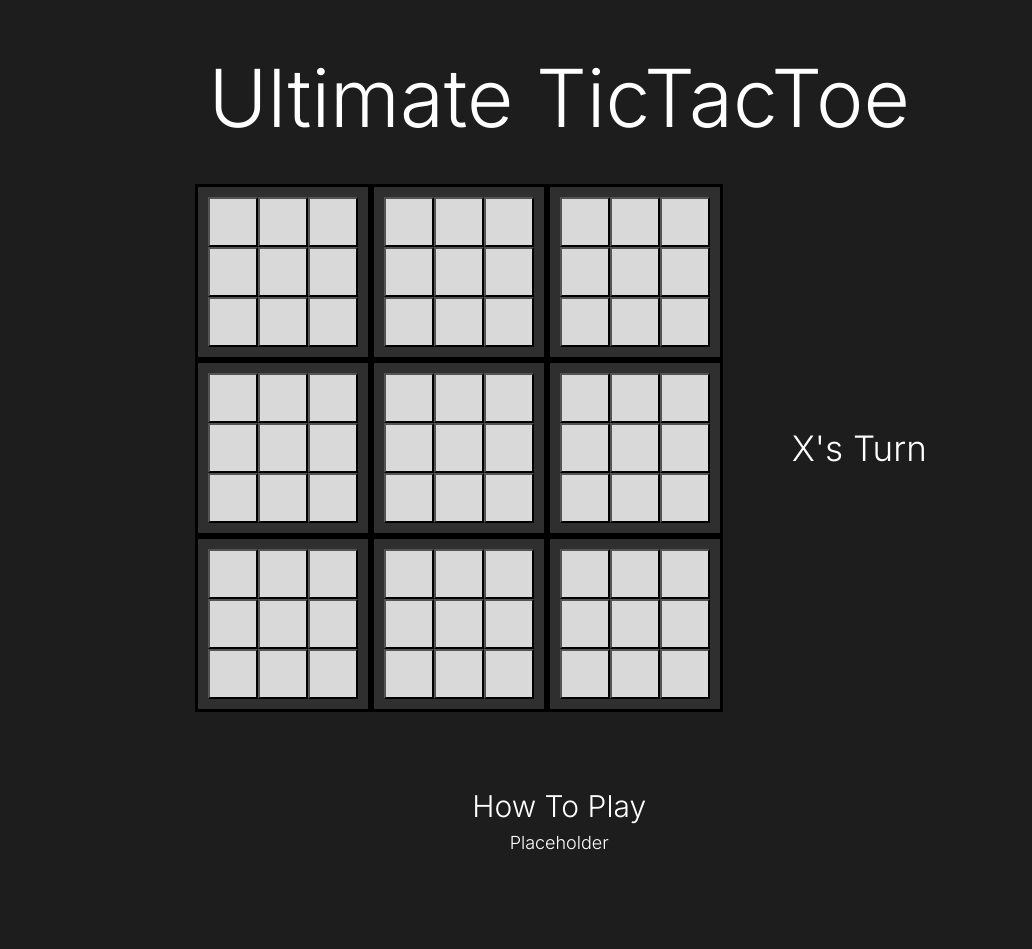
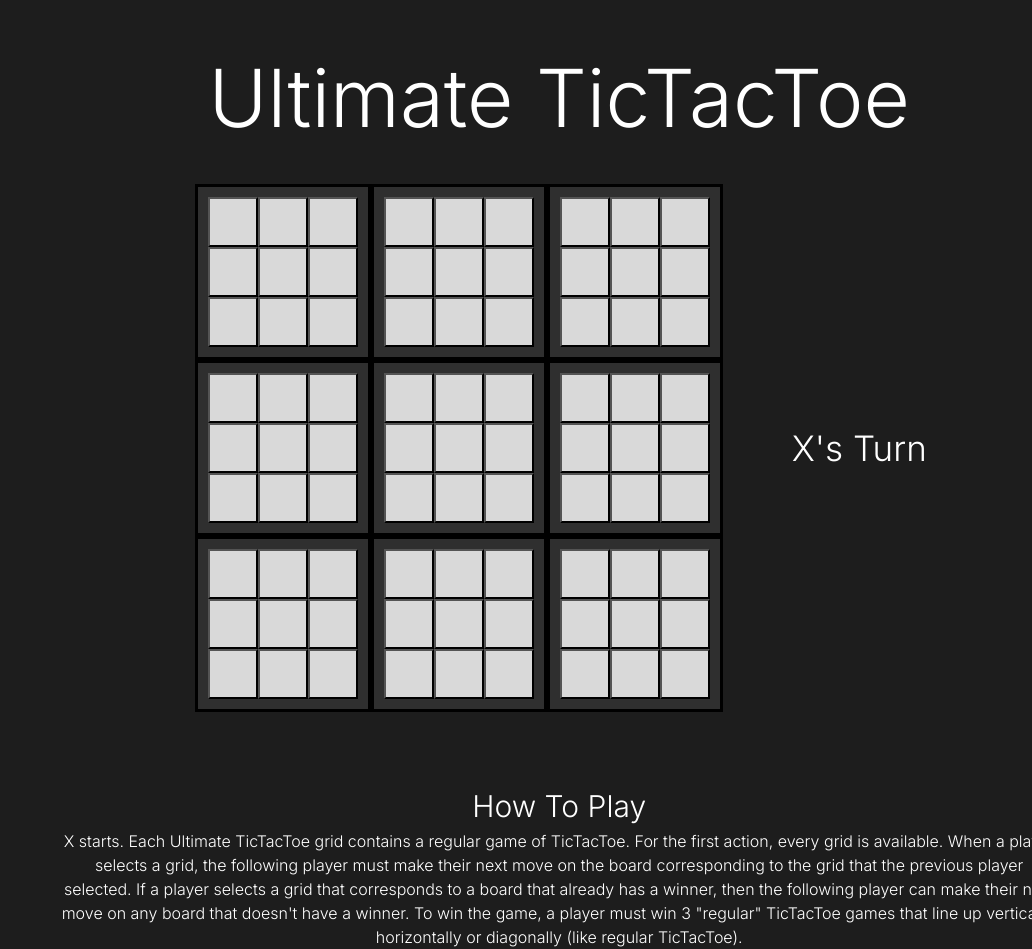
Before and after one commit to stewxy/Minigames, a React (Vite) app: page / in a window 1280 px wide. Shown: the top 949 px of the page, without its empty margins (248-1280 px from the left). Before the commit the page ends 856 px from the top, so only its background shows below. Built offline with nearby package versions, Linux system fonts and the light colour scheme.

Commit message:
modified css and updated how to play text.

```diff
--- a/src/App.css
+++ b/src/App.css
@@ -77,12 +77,13 @@ h1{
     position: absolute;
     margin-left: 3px;
     margin-top: 3px;
-    font-size: 80px;
+    font-size: 100px;
     color: white;
     background: grey;
     width:170px;
     height:170px;
     visibility: hidden;
+    font-weight: bold;
 }
 
 /* <div class="boardLabel" style="transform: rotateY(0deg); background: rgb(183, 21, 64);">X</div> */
@@ -125,5 +126,5 @@ html{
 }
 
 .howToPlayInfo{
-    font-size: 18px;
+    font-size: 16px;
 }
--- a/src/App.tsx
+++ b/src/App.tsx
@@ -50,7 +50,19 @@ function App() {
           <h1 className="mainHeading">Ultimate TicTacToe</h1>
           <UltimateTicTacToe></UltimateTicTacToe>
           <div className="howToPlaySect">
-            How To Play <br /> <p className="howToPlayInfo">Placeholder</p>
+            How To Play <br />
+            <p className="howToPlayInfo">
+              X starts. Each Ultimate TicTacToe grid contains a regular game of
+              TicTacToe. For the first action, every grid is available. When a
+              player selects a grid, the following player must make their next
+              move on the board corresponding to the grid that the previous
+              player selected. If a player selects a grid that corresponds to a
+              board that already has a winner, then the following player can
+              make their next move on any board that doesn't have a winner. To
+              win the game, a player must win 3 "regular" TicTacToe games that
+              line up vertically, horizontally or diagonally (like regular
+              TicTacToe).
+            </p>
           </div>
         </div>
       </div>
```
